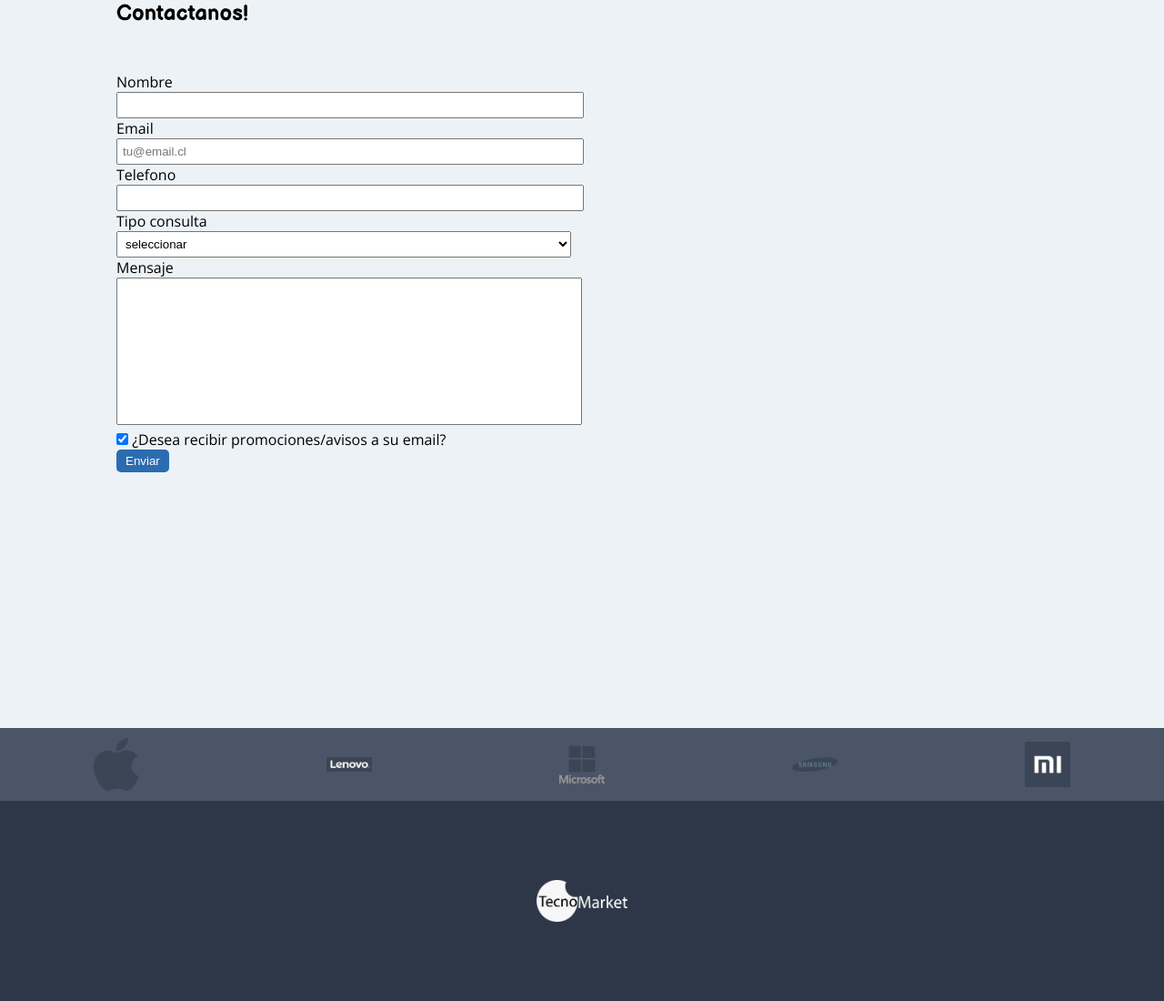
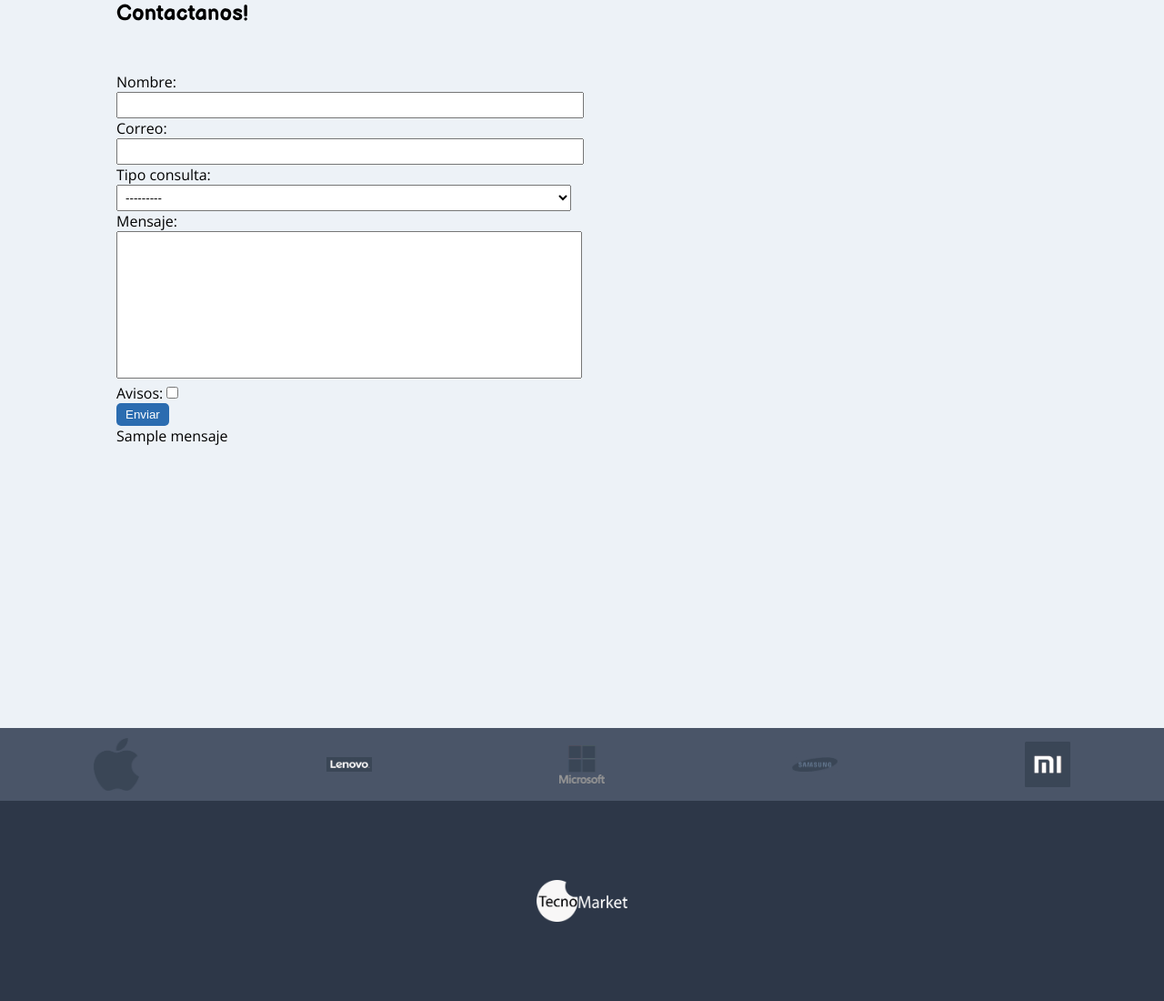
Before and after one commit to enriquefuenzalida/primesuit_newbegin, a Django app: template app/templates/app/contacto.html in a window 1280 px wide. Shown: the part 80-1180 px from the top of the page at 91% size. Run offline with Django 4.2, Linux system fonts and the light colour scheme; the template is opened without the code that fills it: values that come from a table or form of the project are taken from there, most other values are stand-ins (such as "Sample title", 1, 10 or a date in 2020); some libraries are stand-ins or nearby versions.

Commit message:
Segundo comit

```diff
--- a/app/forms.py
+++ b/app/forms.py
@@ -1 +1,10 @@
 from django import forms
+from .models import Contacto
+
+
+class ContactoForm(forms.ModelForm):
+
+    class Meta:
+        model = Contacto
+        ##fields = ['nombre', 'correo', 'tipo_consulta', 'mensaje', 'avisos']
+        fields = "__all__"
--- a/app/templates/app/contacto.html
+++ b/app/templates/app/contacto.html
@@ -20,55 +20,16 @@
 {% block contenido %}
 
 <h2>Contactanos!</h2>
-<form action="" class="formulario_contacto" id="formulario_contacto">
-    <label for="nombre">Nombre</label>
-    <input type="text" id="nombre" name="nombre">
-    <br>
-    <label for="email">Email</label>
-    <input type="email" id="email" name="email" placeholder="tu@email.cl">
-    <br>
-    <label for="telefono">Telefono</label>
-    <input type="number" name="telefono" id="telefono">
-    <br>
-    <label for="tipoconsulta">Tipo consulta</label>
-    <select name="tipoconsulta" id="tipoconsulta">
-        <option value="">seleccionar</option>
-        <option value="consulta">consulta</option>
-        <option value="reclamo">reclamo</option>
-        <option value="sugerencia">sugerencia</option>
-        <option value="felicitaciones">felicitaciones</option>
-    </select>
-    <br>
-    <label for="mensaje">Mensaje</label>
-    <textarea name="mensaje" id="mensaje" cols="30" rows="10"></textarea>
-    <br>
-    <input type="checkbox" name="avisos" id="avisos" checked>
-    <label for="avisos">¿Desea recibir promociones/avisos a su email?</label>
-    <br>
-    <!--
+<form action="" class="formulario_contacto" method="post">
+{% csrf_token %}
+{{ form }}
 
-    <label for="">Sexo</label>
-    <label for="masculino">Masculino</label>
-    <input type="radio" name="sexo" id="masculino" checked>
-    <label for="femenino">Femenino</label>
-    <input type="radio" name="sexo" id="femenino">
-
-    <br>
-
-    <label for="fechanacimiento">Fecha nacimiento</label>
-    <input type="date" name="fechanacimiento" id="fechanacimiento">
-    <br>
-    <label for="color">Color</label>
-    <input type="color" name="color" id="color">
-
-    <br>
-    <input type="datetime-local" name="" id="">-->
-
-    <button type="button" id="btnEnviar" class="button">Enviar</button>
+<br/>
+    <button type="submit" id="btnEnviar" class="button">Enviar</button>
 
 
 </form>
-
+{{ mensaje }}
 <table id="tablacontactos">
 
 </table>
```
Also changed, not shown: app/views.py (+12 -1 lines), db.sqlite3.
